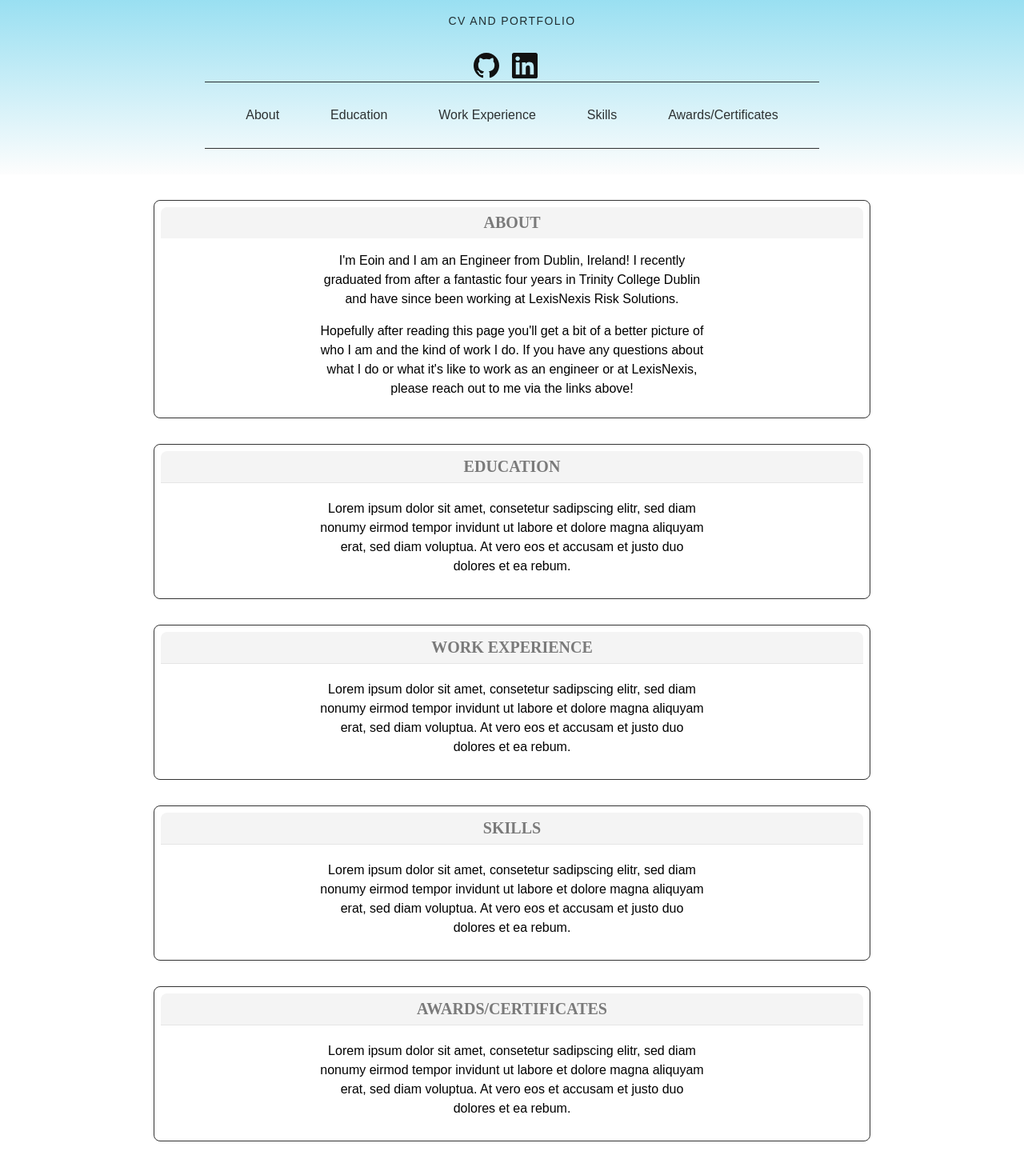
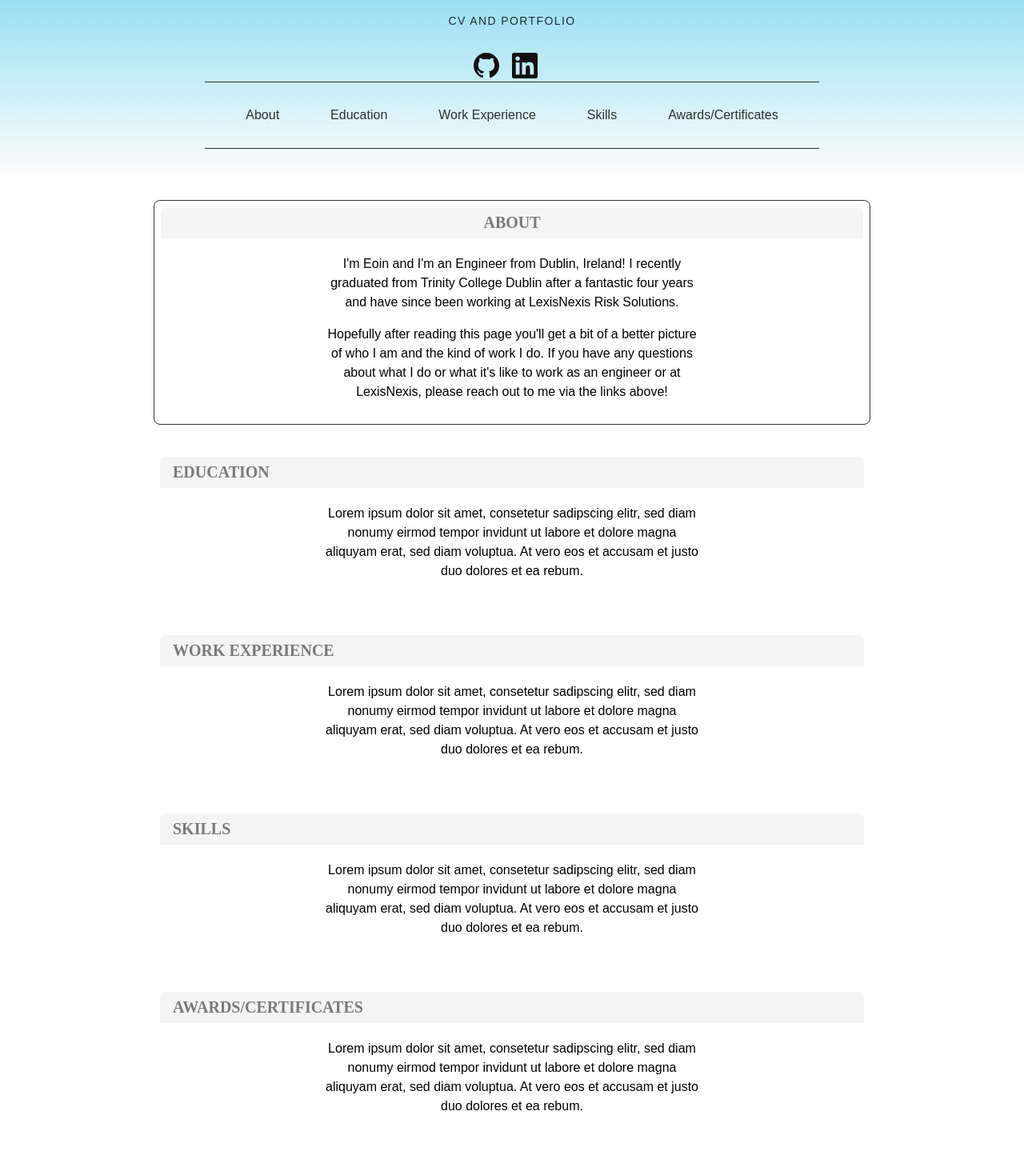
Before and after one commit to eoinfitz14/eoinslife, a React (Create React App) app: page / in a window 1280 px wide. Shown: the part 121-1580 px from the top of the page at 80% size. Built offline with nearby package versions, Linux system fonts and the light colour scheme.

Commit message:
format changes

```diff
--- a/src/components/SectionCards/About/About.js
+++ b/src/components/SectionCards/About/About.js
@@ -8,15 +8,15 @@ const About = () => {
         <h1 className='f4 bg-near-white br3 br--top black-50 mv0 pv2 ph3 baskerville'>
           ABOUT
         </h1>
-        <div className='center lh-copy measure avenir'>
+        <div className='center pa1 lh-copy measure avenir'>
           <p>
-            I'm Eoin and I am an Engineer from Dublin, Ireland! I recently graduated from after a fantastic four years in Trinity
-            College Dublin and have since been working at LexisNexis Risk Solutions.
+            I'm Eoin and I'm an Engineer from Dublin, Ireland! I recently graduated from Trinity
+            College Dublin after a fantastic four years and have since been working at LexisNexis Risk Solutions.
           </p>
           <p>
-          Hopefully after reading this page you'll get a bit of a better picture of who I am and the kind of work I do.
-          If you have any questions about what I do or what it's like to work as an engineer or at LexisNexis, please reach out to
-          me via the links above!
+            Hopefully after reading this page you'll get a bit of a better picture of who I am and the kind of work I do.
+            If you have any questions about what I do or what it's like to work as an engineer or at LexisNexis, please reach out to
+            me via the links above!
           </p>
         </div>
       </article>
--- a/src/components/SectionCards/AwardsCertificates/AwardsCertificates.js
+++ b/src/components/SectionCards/AwardsCertificates/AwardsCertificates.js
@@ -4,12 +4,12 @@ import React from 'react';
 const AwardsCertificates = () => {
   return (
     <div >
-      <article className='center w-70 pa2 hidden ba br3 b--black-80 mv4'>
-        <h1 className='f4 bg-near-white br3 br--top black-50 mv0 pv2 ph3 baskerville'>
+      <article className='center w-70 pa2 hidden br3 b--black-80 mv4'>
+        <h1 className='tl f4 bg-near-white br3 br--top black-50 mv0 pv2 ph3 baskerville'>
         AWARDS/CERTIFICATES
         </h1>
-        <div className='center pa1 bt b--black-10'>
-          <p className='center lh-copy measure avenir'>
+        <div className='center pa1 lh-copy measure avenir'>
+          <p>
             Lorem ipsum dolor sit amet, consetetur sadipscing elitr, sed diam nonumy eirmod
             tempor invidunt ut labore et dolore magna aliquyam erat, sed diam voluptua. At
             vero eos et accusam et justo duo dolores et ea rebum.
--- a/src/components/SectionCards/Education/Education.js
+++ b/src/components/SectionCards/Education/Education.js
@@ -4,12 +4,12 @@ import React from 'react';
 const Education = () => {
   return (
     <div >
-      <article className='center w-70 pa2 hidden ba br3 b--black-80 mv4'>
-        <h1 className='f4 bg-near-white br3 br--top black-50 mv0 pv2 ph3 baskerville'>
+      <article className='center w-70 pa2 hidden br3 b--black-80 mv4'>
+        <h1 className='tl f4 bg-near-white br3 br--top black-50 mv0 pv2 ph3 baskerville'>
           EDUCATION
         </h1>
-        <div className='center pa1 bt b--black-10'>
-          <p className='center lh-copy measure avenir'>
+        <div className='center pa1 lh-copy measure avenir'>
+          <p>
             Lorem ipsum dolor sit amet, consetetur sadipscing elitr, sed diam nonumy eirmod
             tempor invidunt ut labore et dolore magna aliquyam erat, sed diam voluptua. At
             vero eos et accusam et justo duo dolores et ea rebum.
--- a/src/components/SectionCards/Skills/Skills.js
+++ b/src/components/SectionCards/Skills/Skills.js
@@ -4,12 +4,12 @@ import React from 'react';
 const Skills = () => {
   return (
     <div >
-      <article className='center w-70 pa2 hidden ba br3 b--black-80 mv4'>
-        <h1 className='f4 bg-near-white br3 br--top black-50 mv0 pv2 ph3 baskerville'>
+      <article className='center w-70 pa2 hidden br3 b--black-80 mv4'>
+        <h1 className='tl f4 bg-near-white br3 br--top black-50 mv0 pv2 ph3 baskerville'>
         SKILLS
         </h1>
-        <div className='center pa1 bt b--black-10'>
-          <p className='center lh-copy measure avenir'>
+        <div className='center pa1 lh-copy measure avenir'>
+          <p>
             Lorem ipsum dolor sit amet, consetetur sadipscing elitr, sed diam nonumy eirmod
             tempor invidunt ut labore et dolore magna aliquyam erat, sed diam voluptua. At
             vero eos et accusam et justo duo dolores et ea rebum.
--- a/src/components/SectionCards/WorkExperience/WorkExperience.js
+++ b/src/components/SectionCards/WorkExperience/WorkExperience.js
@@ -4,12 +4,12 @@ import React from 'react';
 const WorkExperience = () => {
   return (
     <div >
-      <article className='center w-70 pa2 hidden ba br3 b--black-80 mv4'>
-        <h1 className='f4 bg-near-white br3 br--top black-50 mv0 pv2 ph3 baskerville'>
+      <article className='center w-70 pa2 hidden br3 b--black-80 mv4'>
+        <h1 className='tl f4 bg-near-white br3 br--top black-50 mv0 pv2 ph3 baskerville'>
         WORK EXPERIENCE
         </h1>
-        <div className='center pa1 bt b--black-10'>
-          <p className='center lh-copy measure avenir'>
+        <div className='center pa1 lh-copy measure avenir'>
+          <p>
             Lorem ipsum dolor sit amet, consetetur sadipscing elitr, sed diam nonumy eirmod
             tempor invidunt ut labore et dolore magna aliquyam erat, sed diam voluptua. At
             vero eos et accusam et justo duo dolores et ea rebum.
```
